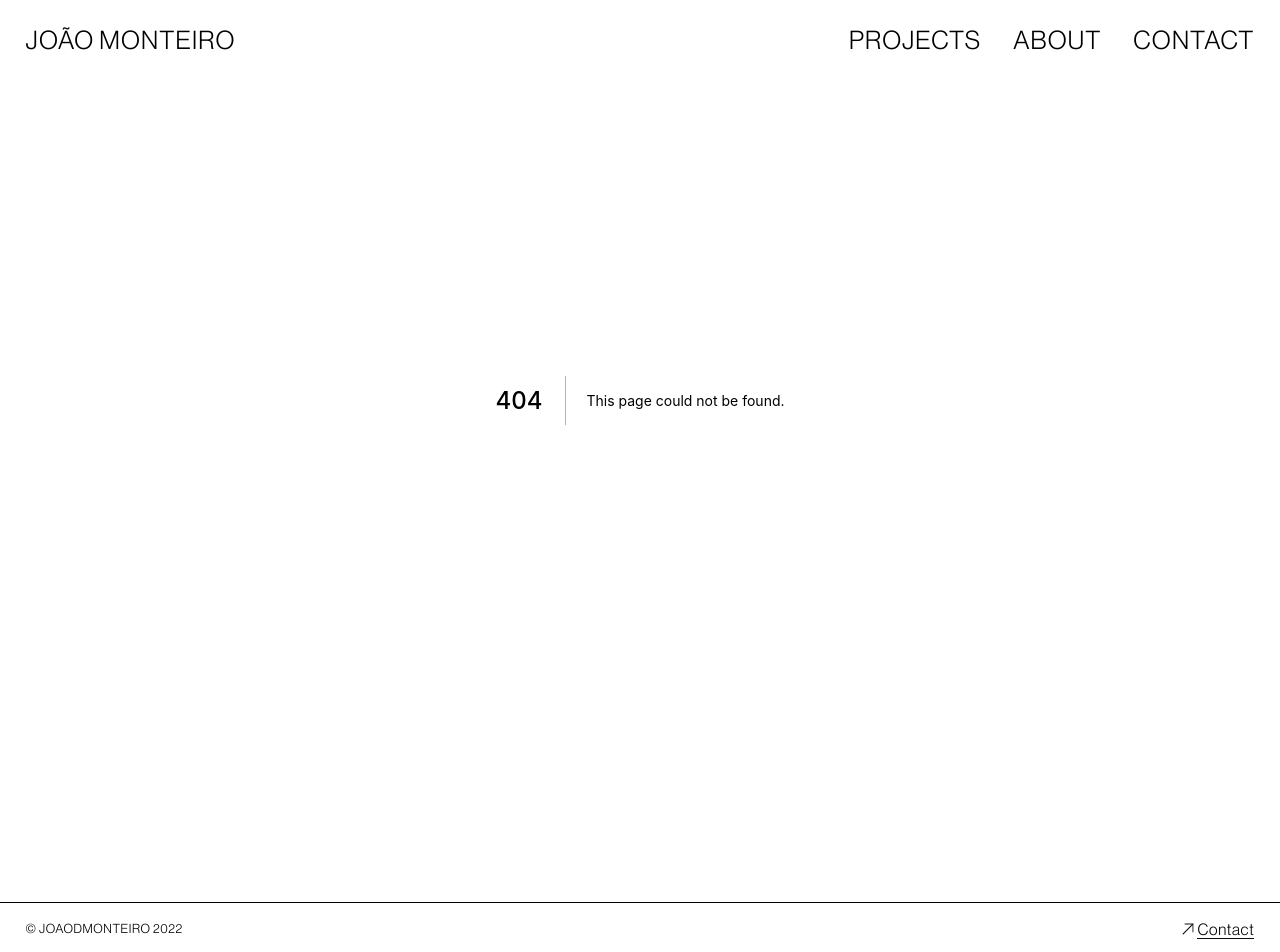
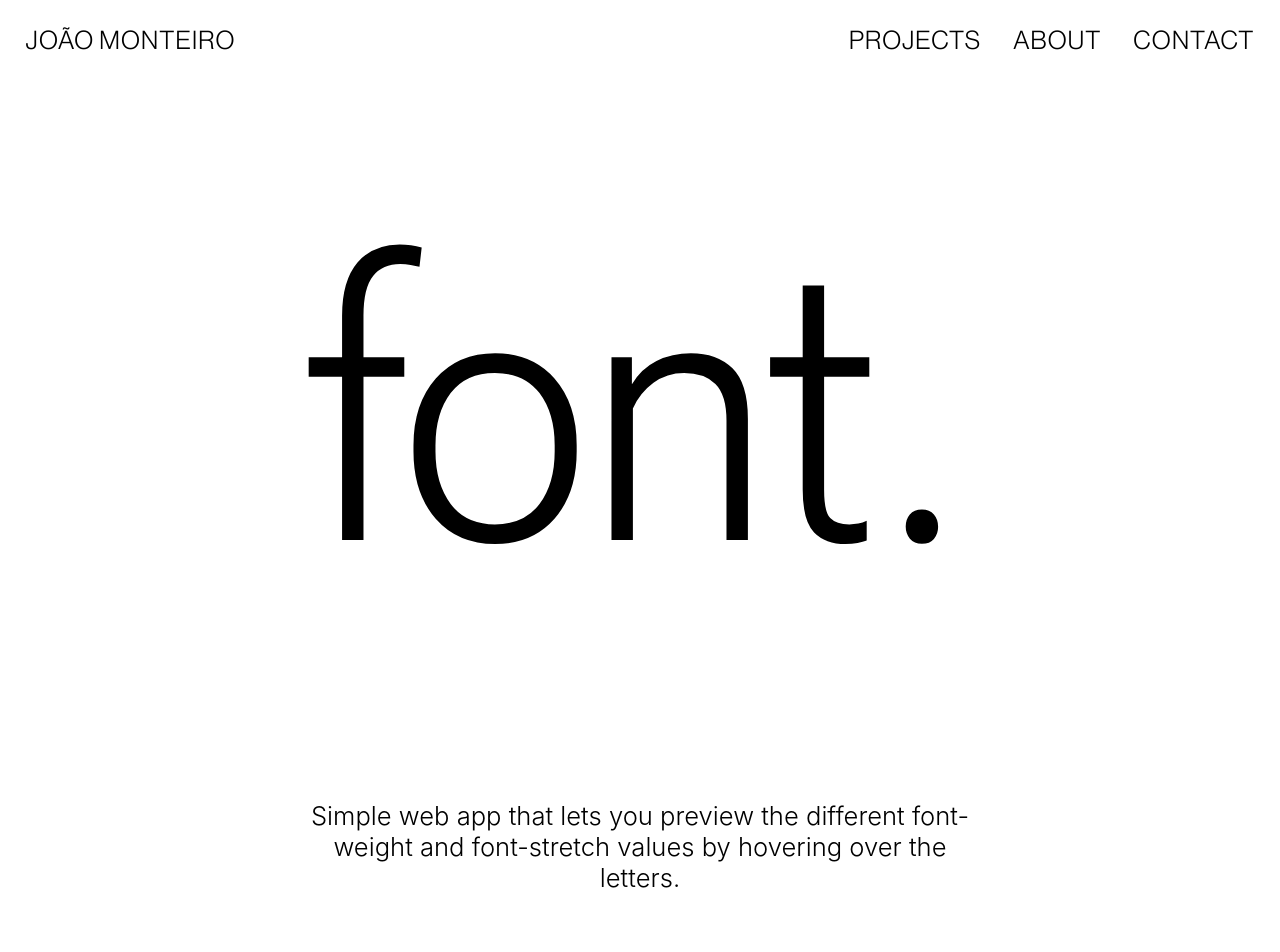
Before and after one commit to joaodmonteiro/portfolio, a Next.js app: page /Projects/Font in a window 1280 px wide. Before the commit this address had no page. Shown: the top 952 px of the page. Built offline with nearby package versions, Linux system fonts and the light colour scheme.

Commit message:
added font website to projects

```diff
--- /dev/null
+++ b/pages/Projects/Font.tsx
@@ -0,0 +1,66 @@
+import React, { useEffect } from "react";
+import Project_Links from "../../components/Project_Links";
+import Stack from "../../components/Stack";
+import styles from "../../styles/Font.module.scss";
+
+function Font() {
+  const stack = [
+    { name: "HTML", img: "/images/icons/html_icon.svg" },
+    { name: "CSS", img: "/images/icons/css_icon.svg" },
+    { name: "Javascript", img: "/images/icons/js_icon.svg" },
+  ];
+
+  const links = {
+    website: "https://joaodmonteiro.github.io/font-website/",
+    github: "https://github.com/joaodmonteiro/font-website",
+  };
+
+  useEffect(() => {
+    const word = document.querySelector("#word");
+
+    setTimeout(() => {
+      animateChar(0);
+    }, 200);
+
+    function animateChar(index: number) {
+      if (word?.children) {
+        word.children[index].classList.add(styles.animated);
+
+        setTimeout(() => {
+          word.children[index].classList.remove(styles.animated);
+        }, 300);
+
+        if (index < word.children.length - 1) {
+          setTimeout(() => {
+            animateChar(index + 1);
+          }, 100);
+        }
+      }
+    }
+  }, []);
+
+  return (
+    <div className={styles.container}>
+      <div className={styles.word_container}>
+        <ul id="word" className={styles.word}>
+          <li>f</li>
+          <li>o</li>
+          <li>n</li>
+          <li>t</li>
+          <li>.</li>
+        </ul>
+      </div>
+
+      <div className={styles.description}>
+        <p>
+          Simple web app that lets you preview the different font-weight and
+          font-stretch values by hovering over the letters.
+        </p>
+      </div>
+      <Stack stack={stack}></Stack>
+      <Project_Links {...links} />
+    </div>
+  );
+}
+
+export default Font;
--- /dev/null
+++ b/styles/Font.module.scss
@@ -0,0 +1,51 @@
+@import './variables.scss';
+
+
+.container {
+    margin: 0 $pad-desktop;
+
+    .word_container {
+        display: grid;
+        place-items: center;
+        height: 100vh;
+        .word {
+            display: flex;
+            justify-content: center;
+            font-size: calc(4*$fs-huge);
+            list-style: none;
+            font-family: 'Roboto Flex';
+
+            li {
+                transition: font-stretch .5s, font-weight .5s, transform 1s;
+                white-space: pre-wrap;
+
+                &:hover {
+                    font-stretch: 151%;
+                    font-weight: 800;
+                    font-variation-settings: 'slnt' 10;
+                }
+            }
+
+            .animated {
+                font-stretch: 151%;
+                  font-weight: 800;
+                  font-variation-settings: 'slnt' 10;
+                  transform: translateY(-60px);
+            }
+        }
+    }
+
+    .description {
+        font-size: $fs-med;
+        font-weight: 300;
+        display: flex;
+        justify-content: center;
+        margin-bottom: calc(2 * $fs-huge);
+
+        p {
+            max-width: 44ch;
+            text-align: center;
+        }
+    }
+
+}
--- a/styles/Projects_component.module.scss
+++ b/styles/Projects_component.module.scss
@@ -6,6 +6,7 @@
     grid-template-columns: repeat(2, 47.5%);
     gap: 5%;
     background-color: rgb(255, 255, 255);
+    margin-bottom: calc(2*$fs-huge);
 
     .project_container {
         display: flex;
@@ -14,11 +15,11 @@
 
         .image_container {
             background-color: #D9D9D9;
-            height: calc(100vh - ($fs-med * 10));
             overflow: hidden;
             padding: 2em;
             max-width: 100%;
             height: max-content;
+            aspect-ratio: 1/1;
         }
 
         .multitrack {
@@ -34,6 +35,18 @@
             letter-spacing: calc($fs-med * $ls-normal);
             font-weight: 100;
         }
+
+        .fontwebsite {
+            display: grid;
+            place-items: center;
+            height: 100%;
+            .word {
+                font-family: 'Roboto Flex';
+                font-size: calc(2*$fs-huge);
+                text-align: center;
+            }
+        }
+
     }
 }
 
--- a/styles/variables.scss
+++ b/styles/variables.scss
@@ -18,6 +18,13 @@
     src: url(../fonts/NeueHaasDisplayThin.ttf);
 }
 
+@font-face {
+    font-family: 'Roboto Flex';
+    src: url('../fonts/RobotoFlex[GRAD\,XOPQ\,XTRA\,YOPQ\,YTAS\,YTDE\,YTFI\,YTLC\,YTUC\,opsz\,slnt\,wdth\,wght].ttf');
+    font-weight: 100 1000;
+	font-stretch: 25% 151%;
+}
+
 $fs-huge: clamp(2.3rem, 8vw, 20rem);
 $fs-vbig: clamp(1.8rem, 4vw, 8rem);
 $fs-big: clamp(1.4rem, 2.4vw, 4rem);
```
Also changed, not shown: components/Projects_component.tsx (+13 -0 lines), fonts/RobotoFlex[GRAD,XOPQ,XTRA,YOPQ,YTAS,YTDE,YTFI,YTLC,YTUC,opsz,slnt,wdth,wght].ttf (added).
